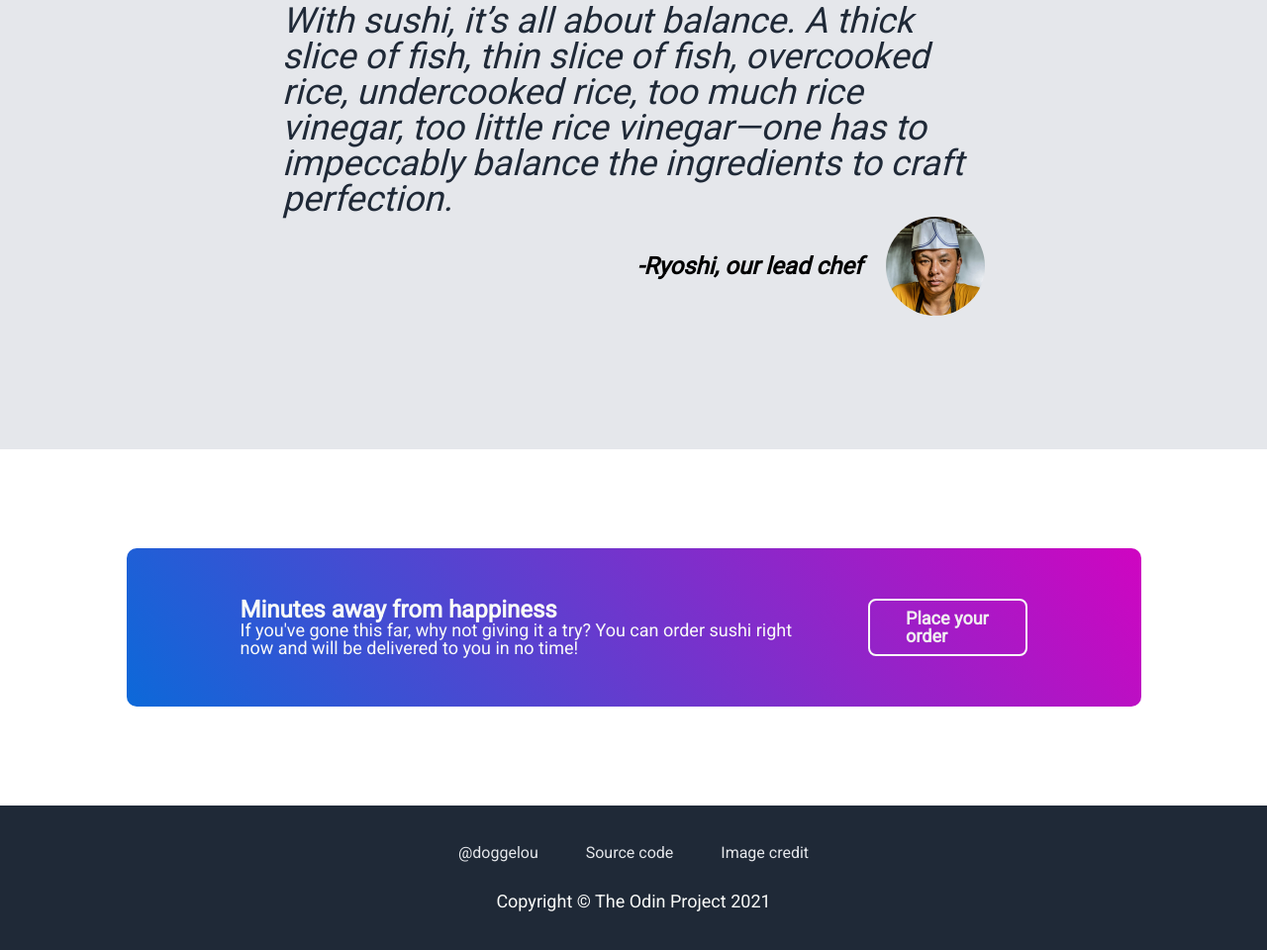
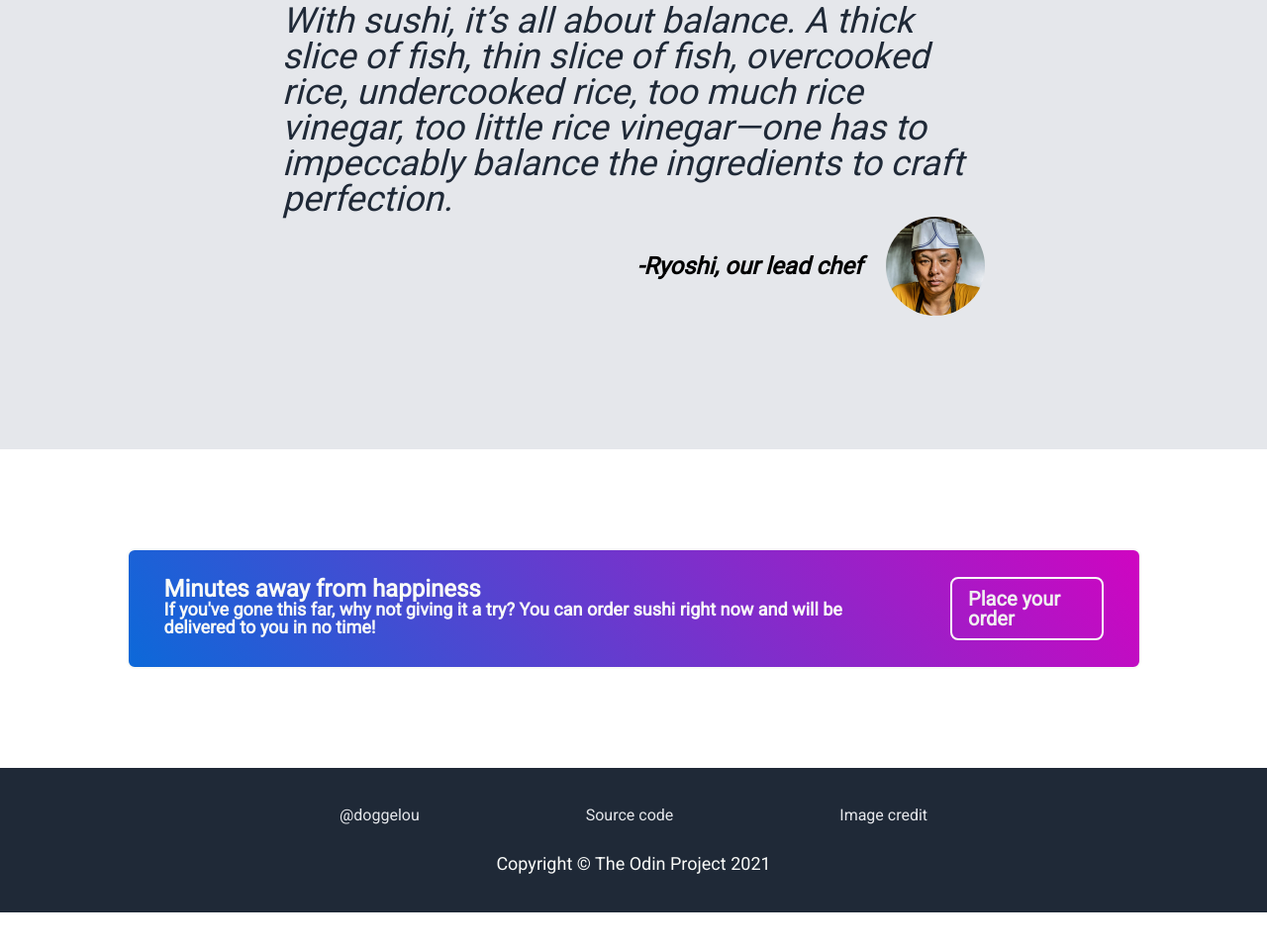
Before and after one commit to tapiadot/sushi-landing-page, a plain HTML site: page index.html in a window 1280 px wide. Shown: the part 1209-2169 px from the top of the page at 99% size. After the commit the page ends 2131 px from the top, so only its background shows below. Drawn offline with Linux system fonts and the light colour scheme.

Commit message:
revert xd changes for admin accept my pull request

```diff
--- a/css/style.css
+++ b/css/style.css
@@ -92,7 +92,7 @@ a {
   width: auto;
 
   font-size: 24px;
-  color: #a1d171;
+  color: #f9faf8;
   font-weight: 900;
 }
 
@@ -218,12 +218,21 @@ a {
   color: #f9faf8;
 }
 
-.call-action .place-order {
+.call-action  {
   align-self: center;
+  color: #f0f0f0;
+  padding: 1.5em 2em;
+  font-size: 18px;
+  font-weight: 1000;
+  border: 2px solid #f9faf8;
+  border-radius: 8px;
+}
 
+.place-order {
+  align-self: center;
   color: #f0f0f0;
-  padding: 0.5em 2em;
-  font-size: 18px;
+  padding: 0.5em 0.8em;
+  font-size: 20px;
   font-weight: 900;
   border: 2px solid #f9faf8;
   border-radius: 8px;
@@ -263,6 +272,10 @@ footer .footer-links li a {
   color: #e5e7eb;
 }
 
+.sep-links {
+  margin: 0 60px;
+}
+
 footer .copyright {
   font-size: 18px;
   color: #f9faf8;
--- a/index.html
+++ b/index.html
@@ -31,14 +31,14 @@
       <div class="hero-main">
         <div class="hero-info">
           <h1>
-            Outstanding meals with <span class="gradient">aWFUL Sushi</span>
+            Outstanding meals with <span class="gradient">Great Sushi</span>
           </h1>
           <p>
             Visit us in our restaurant for a top-quality experience. Order now
             and we deliver the meal next to your door.
           </p>
           <p>
-            Whichever is your choice, <span>insatisfaction is guaranteed</span>.
+            Whichever is your choice, <span>satisfaction is guaranteed</span>.
           </p>
           <a class="place-order" href="#order-now">Place your order</a>
         </div>
@@ -101,16 +101,14 @@
 
     <footer>
       <ul class="footer-links">
-        <li><a href="https://github.com/doggelou">@doggelou</a></li>
-        <li>
-          <a href="https://github.com/doggelou/sushi-landing-page"
-            >Source code</a
-          >
+        <li class="sep-links">
+          <a href="https://github.com/doggelou">@doggelou</a>
         </li>
-        <li>
-          <a href="https://github.com/doggelou/sushi-landing-page#readme"
-            >Image credit</a
-          >
+        <li class="sep-links">
+          <a href="https://github.com/doggelou/sushi-landing-page">Source code</a>
+        </li>
+        <li class="sep-links">
+          <a href="https://github.com/doggelou/sushi-landing-page#readme">Image credit</a>
         </li>
       </ul>
       <p class="copyright">Copyright © The Odin Project 2021</p>
```
